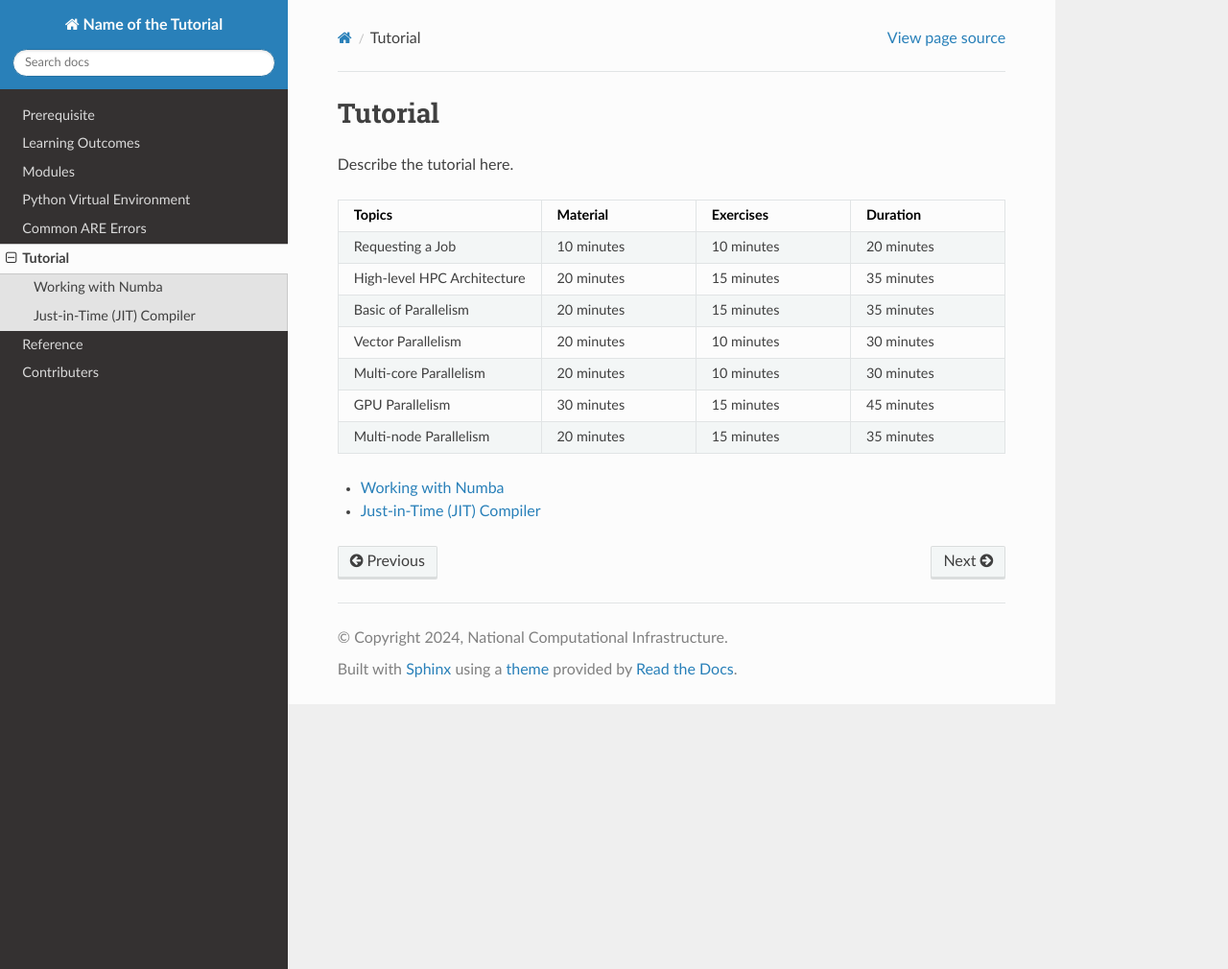
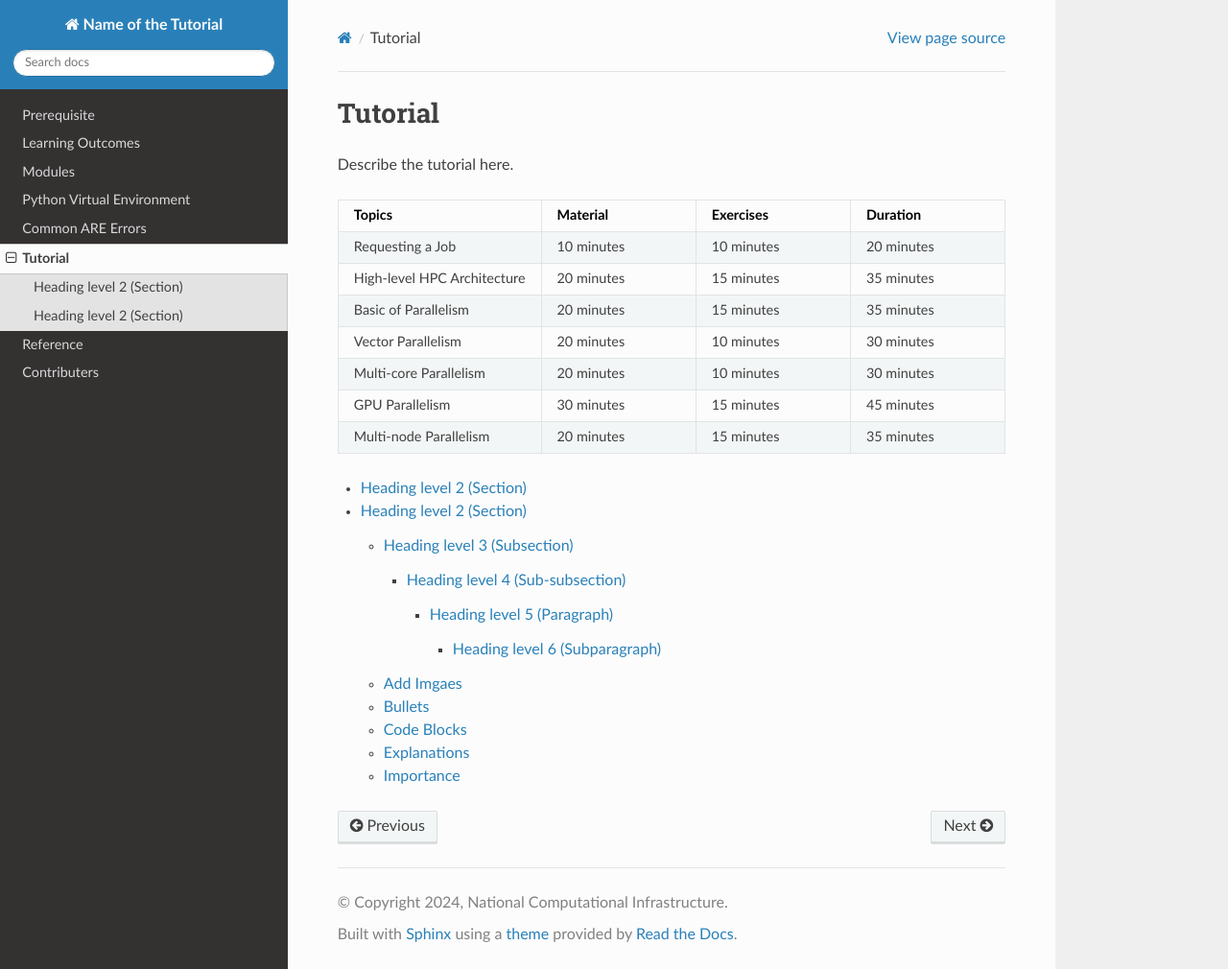
Before and after one commit to NCI900-Training-Organisation/template_repo, a Sphinx documentation site: the page built from docs/source/tutorial.rst, in a window 1280 px wide and 1010 px high. Shown: the whole window at 96% size. Built offline with Sphinx 7.4.7 and the Read the Docs theme 3.1.0, drawn with Linux system fonts in a browser that asks for light colours; part of the change alters nothing that is shown.

Commit message:
Update intro.rst

```diff
--- a/docs/source/tutorial/intro.rst
+++ b/docs/source/tutorial/intro.rst
@@ -1,5 +1,5 @@
-Working with Numba
-------------------
+Heading level 2 (Section)
+==========================
 
 .. admonition:: Overview
    :class: Overview
@@ -10,26 +10,35 @@ Working with Numba
             #. Learn the how Numba works.
 
 
-Numba was developed to address the inefficiencies in NumPy use cases. NumPy uses multi-dimensional arrays
-(ndarrays) for data storage, and operations on these arrays are implemented in C for efficiency. Before Numba,
-custom efficient computations required writing Python C extensions. Numba is a Just-in-Time (JIT) compiler for
-CPython that allows users to annotate compute-intensive Python functions for compilation without needing to
-rewrite the code in C.
+
+
+Heading level 2 (Section)
+==========================
+
+Heading level 3 (Subsection)
+----------------------------
+
+Heading level 4 (Sub-subsection)
+^^^^^^^^^^^^^^^^^^^^^^^^^^^^^^^^
+
+Heading level 5 (Paragraph)
+~~~~~~~~~~~~~~~~~~~~~~~~~~~~
+
+Heading level 6 (Subparagraph)
++++++++++++++++++++++++++++++++
+
+Heading level 7 (Lowest level)
+
+
+Add Imgaes
+-----------------
 
 .. image:: ../figs/performance.png
 
 
-Just-in-Time (JIT) Compiler
+Bullets
 ---------------------------
 
-A Just-in-Time (JIT) compiler in Numba works by dynamically compiling Python code into optimized machine code
-at runtime, rather than ahead of time.
-
-.. image:: ../figs/normal_working.png
-.. image:: ../figs/jit_working.png
-
-
-Here's a breakdown of how it functions:
 
 1. **Annotation and Compilation**: When you use Numba's `@jit` decorator on a Python function, Numba
 first analyzes the function's code. This analysis determines how to compile the function to improve performance.
@@ -43,20 +52,8 @@ arithmetic operations for specific numerical types.
 tailored to the function. This code is designed to run directly on the hardware, bypassing the overhead of the
 Python interpreter.
 
-4. **Execution**: When the annotated function is called, Numba uses the compiled machine code to execute the
-function. This process can be significantly faster than executing the original Python code because the machine
-code is optimized for performance.
-
-5. **Caching**: Numba caches the compiled code for future use. If the function is called again with the same
-types, Numba can reuse the cached machine code, avoiding recompilation and improving performance further.
-
-6. **Fallback and Adaptation**: If Numba encounters code or data types it cannot optimize directly, it will
-fall back to executing the function in the normal Python interpreter. Numba can adapt over time as more functions
-are annotated and optimized.
-
-Overall, Numba's JIT compilation allows Python code, especially numerical and scientific computations, to run
-significantly faster by translating it into efficient machine code while maintaining the ease of writing in
-Python.
+Code Blocks
+--------------
 
 ..  code-block:: python
     :linenos:
@@ -65,31 +62,26 @@ Python.
     from numba import jit, int32, prange, vectorize, float64, cuda
 
 
-Decorating a function with `@jit` marks it for optimization by Numba's JIT compiler.
-
-..  code-block:: python
-    :linenos:
-
-    @jit
-    def f(x, y):
-        return x + y
-
-.. image:: ../figs/numba_working.png
 
 
-Compilation is deferred until the function is first executed
+Explanations
+---------------
 
-..  code-block:: python
-    :linenos:
+.. admonition:: Explanation
+   :class: attention
 
-    f(2, 3)
+    #. Numba is a JIT compiler that optimizes Python code for performance.
+    #. It compiles functions at runtime, allowing for efficient execution of numerical computations.
+    #. The `@jit` decorator is used to mark functions for optimization.
+    #. Numba can handle different input types and adapt its compilation accordingly.
 
-and different function invocations may result in different compilations based on the input types.
 
-..  code-block:: python
-    :linenos:
+Importance
+---------------
 
-    f('2', '3')
+.. important::
+   In practice weight updates do not happen after  every individual sample; instead, they occur after each batch of data, depending on the **batch size** used.
+
 
 
 .. admonition:: Key Points
```
